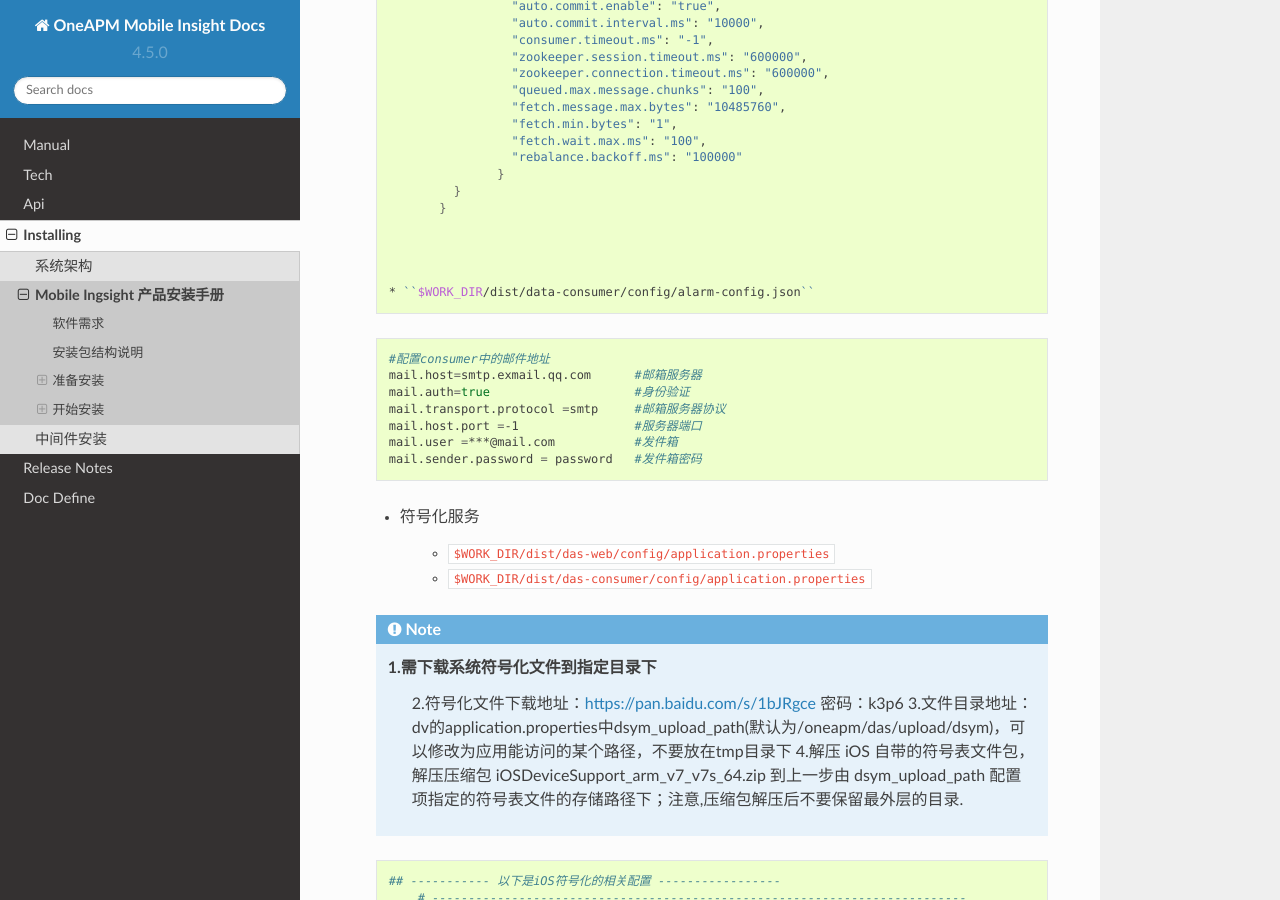
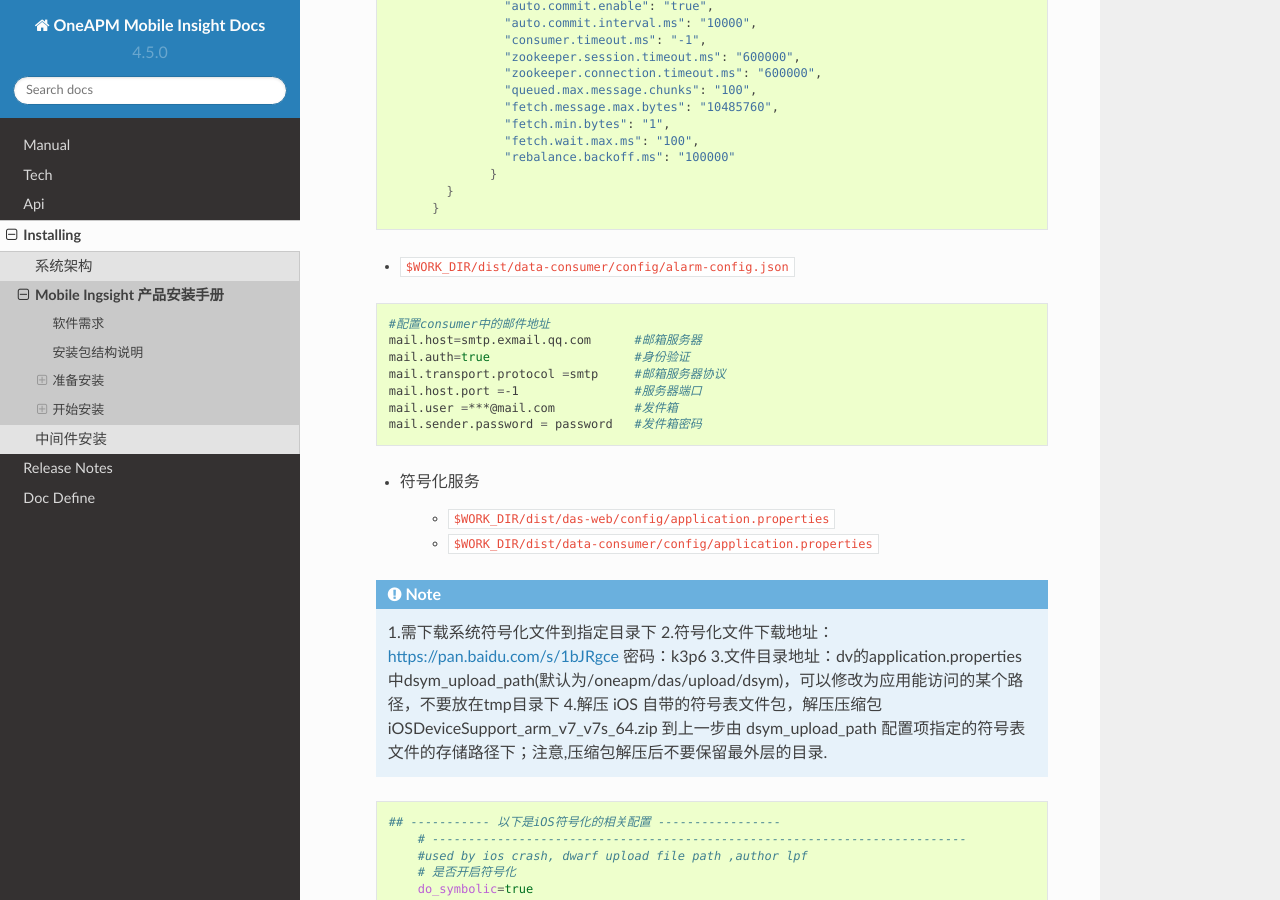
Before and after one commit to gardenias/docs-test, a Sphinx documentation site: the page built from docs/installing/mi.rst, in a window 1280 px wide and 900 px high, scrolled down 7885 px. Built offline with Sphinx 7.4.7 and the Read the Docs theme 2.0.0, drawn with Linux system fonts in a browser that asks for light colours.

Commit message:
符号化和告警配置格式调整

```diff
--- a/docs/installing/mi.rst
+++ b/docs/installing/mi.rst
@@ -411,7 +411,7 @@ Mobile Ingsight 产品安装手册
 
 
 
-	 * ``$WORK_DIR/dist/data-consumer/config/alarm-config.json``
+  * ``$WORK_DIR/dist/data-consumer/config/alarm-config.json``
 
   .. code-block:: shell
 
@@ -427,14 +427,14 @@ Mobile Ingsight 产品安装手册
   * 符号化服务
 
       * ``$WORK_DIR/dist/das-web/config/application.properties``
-      * ``$WORK_DIR/dist/das-consumer/config/application.properties``
+      * ``$WORK_DIR/dist/data-consumer/config/application.properties``
 
   .. note::
 
     1.需下载系统符号化文件到指定目录下
-	2.符号化文件下载地址：https://pan.baidu.com/s/1bJRgce 密码：k3p6
-	3.文件目录地址：dv的application.properties中dsym_upload_path(默认为/oneapm/das/upload/dsym)，可以修改为应用能访问的某个路径，不要放在tmp目录下
-	4.解压 iOS 自带的符号表文件包，解压压缩包 iOSDeviceSupport_arm_v7_v7s_64.zip 到上一步由 dsym_upload_path 配置项指定的符号表文件的存储路径下；注意,压缩包解压后不要保留最外层的目录.
+    2.符号化文件下载地址：https://pan.baidu.com/s/1bJRgce 密码：k3p6
+    3.文件目录地址：dv的application.properties中dsym_upload_path(默认为/oneapm/das/upload/dsym)，可以修改为应用能访问的某个路径，不要放在tmp目录下
+    4.解压 iOS 自带的符号表文件包，解压压缩包 iOSDeviceSupport_arm_v7_v7s_64.zip 到上一步由 dsym_upload_path 配置项指定的符号表文件的存储路径下；注意,压缩包解压后不要保留最外层的目录.
 
 
   .. code-block:: shell
```
